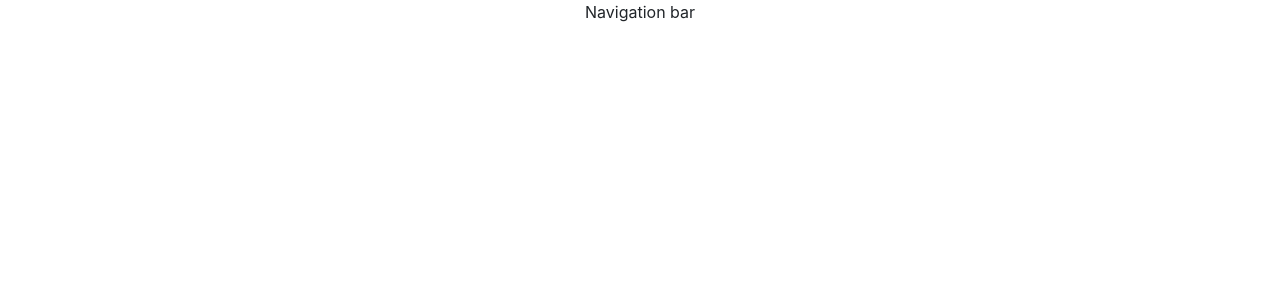
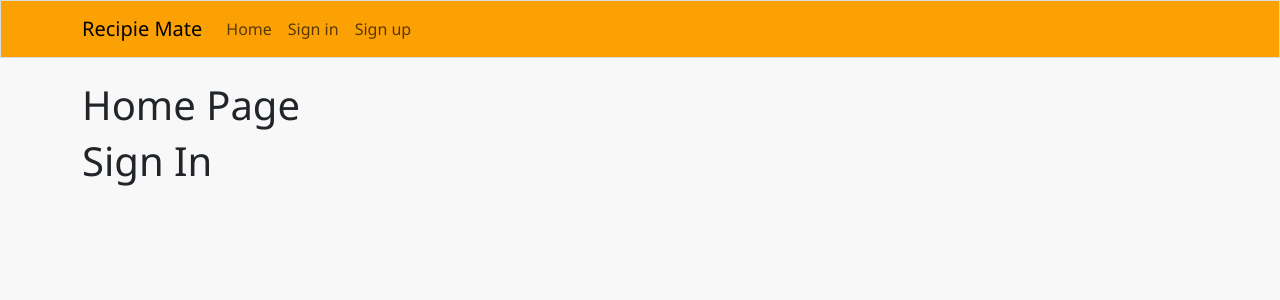
Before and after one commit to Rdawson96/recipie-mate-frontend, a React (Create React App) app: page / in a window 1280 px wide. Shown: the top 300 px of the page. Built offline with nearby package versions, Linux system fonts and the light colour scheme.

Commit message:
styles pages and started routing

```diff
--- a/package.json
+++ b/package.json
@@ -8,6 +8,7 @@
     "react": "^19.0.0",
     "react-bootstrap": "^2.10.6",
     "react-dom": "^19.0.0",
+    "react-router-dom": "^7.0.2",
     "react-scripts": "5.0.1",
     "web-vitals": "^4.2.4"
   },
--- a/src/App.css
+++ /dev/null
@@ -1,38 +0,0 @@
-.App {
-  text-align: center;
-}
-
-.App-logo {
-  height: 40vmin;
-  pointer-events: none;
-}
-
-@media (prefers-reduced-motion: no-preference) {
-  .App-logo {
-    animation: App-logo-spin infinite 20s linear;
-  }
-}
-
-.App-header {
-  background-color: #282c34;
-  min-height: 100vh;
-  display: flex;
-  flex-direction: column;
-  align-items: center;
-  justify-content: center;
-  font-size: calc(10px + 2vmin);
-  color: white;
-}
-
-.App-link {
-  color: #61dafb;
-}
-
-@keyframes App-logo-spin {
-  from {
-    transform: rotate(0deg);
-  }
-  to {
-    transform: rotate(360deg);
-  }
-}
--- a/src/App.js
+++ b/src/App.js
@@ -1,10 +1,15 @@
 import NavBar from './components/NavBar';
-import './App.css';
+import styles from './App.module.css';
+import Container from 'react-bootstrap/Container';
 
 function App() {
   return (
-    <div className="App">
+    <div className={styles.App}>
       <NavBar />
+      <Container className={styles.Main}>
+        <h1>Home Page</h1>
+        <h1>Sign In</h1>
+      </Container>
     </div>
   );
 }
--- /dev/null
+++ b/src/App.module.css
@@ -0,0 +1,27 @@
+.App {
+    font-family: 'Segoe UI', Tahoma, Geneva, Verdana, sans-serif;
+    background-color: #f8f8f8;
+    min-height: 100vh;
+  }
+
+  .Main {
+    padding-top: 81px;
+  }
+
+  * {
+    box-sizing: border-box;
+  }
+
+  a {
+    color: #555555;
+    transition: color ease-in-out 0.3s;
+  }
+
+  a:hover {
+    text-decoration: none;
+  }
+
+  a:hover i {
+    color: #2142b2;
+    transition: color ease-in-out 0.3s;
+  }
--- a/src/components/NavBar.js
+++ b/src/components/NavBar.js
@@ -1,9 +1,25 @@
 import React from "react";
+import { Navbar, Container, Nav } from "react-bootstrap";
+import styles from '../styles/NavBar.module.css'
 
 const NavBar = () => {
-    return <div>
-        Navigation bar
-    </div>
-};
+    return (
+      <Navbar className={styles.NavBar} expand="md" fixed="top">
+        <Container>
+          <Navbar.Brand>
+            Recipie Mate
+          </Navbar.Brand>
+          <Navbar.Toggle aria-controls="basic-navbar-nav" />
+          <Navbar.Collapse id="basic-navbar-nav">
+            <Nav className="ml-auto">
+              <Nav.Link>Home</Nav.Link>
+              <Nav.Link>Sign in</Nav.Link>
+              <Nav.Link>Sign up</Nav.Link>
+            </Nav>
+          </Navbar.Collapse>
+        </Container>
+      </Navbar>
+    );
+  };
 
 export default NavBar;
--- a/src/index.js
+++ b/src/index.js
@@ -3,11 +3,14 @@ import ReactDOM from 'react-dom/client';
 import './index.css';
 import App from './App';
 import reportWebVitals from './reportWebVitals';
+import { BrowserRouter as Router } from 'react-router-dom';
 
 const root = ReactDOM.createRoot(document.getElementById('root'));
 root.render(
   <React.StrictMode>
+    <Router>
     <App />
+    </Router>
   </React.StrictMode>
 );
 
--- /dev/null
+++ b/src/styles/NavBar.module.css
@@ -0,0 +1,5 @@
+.NavBar {
+    background-color: #fca103;
+    border: 1px solid #dadadf;
+    color: #0b025c;
+  }
```
Also changed, not shown: 1 other file (tests, documents, lock files or other folders).
